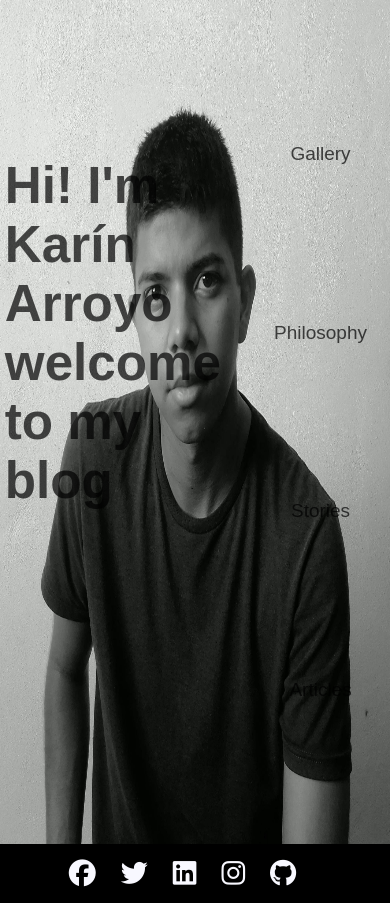
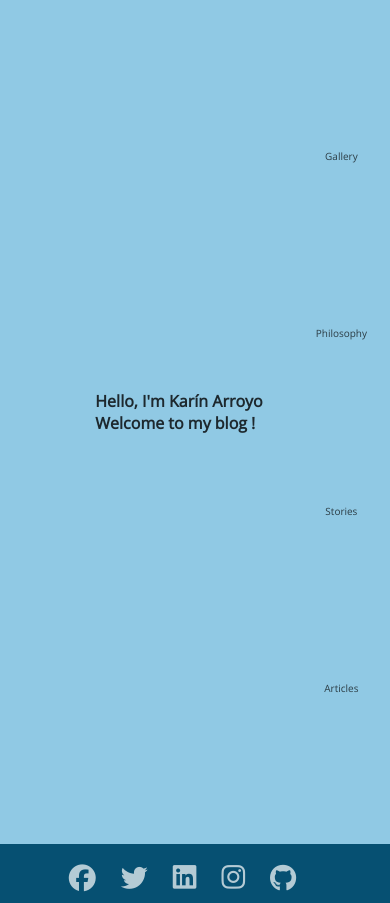
Before and after one commit to karin210/Mi_blog, a plain HTML site: page index.html in a window 390 px wide. Drawn offline with nearby package versions, Linux system fonts and the light colour scheme.

Commit message:
Home page text of media query break-point at max-width 600px modified

```diff
--- a/index.html
+++ b/index.html
@@ -4,16 +4,16 @@
 	<title>karin blog</title>
 	<link rel="stylesheet" type="text/css"
 	href="main.css">
-
-<meta charset="utf-8">
-<meta name="viewport" content="width=device-width, initial-scale=1.0">
+	<meta charset="utf-8">
+	<meta name="viewport" content="width=device-width, initial-scale=1.0">
+	<link rel="stylesheet" href="https://fonts.googleapis.com/css?family=Open+Sans">
 
 </head>
 <body class="base">
 	<div class="main">
-		<h1 id="main_welcome">Hi! I'm Karín Arroyo
+		<h1 id="main_welcome">Hello, I'm Karín Arroyo
 		<br>
-		 welcome to my blog</h1>
+		 Welcome to my blog !</h1>
 		<nav id="main_nav">
            	<a class="nav_a" href='Gallery.html'>Gallery</a>
             <a class="nav_a" href='Philosophy.html'>Philosophy</a>
--- a/main.css
+++ b/main.css
@@ -1,5 +1,5 @@
 html {
-	font-family: Open-Sans, sans-serif;
+	font-family: Open Sans, sans-serif;
 }
 
 .base {
@@ -8,7 +8,7 @@ html {
 	height: 100%;
 	margin: 0;
 	background-size: 100% 96%;
-	background-color: rgba(90, 200, 100, 16%);
+	background-color: #90C9E4;
 }
 
 .main {
@@ -19,9 +19,10 @@ html {
 }
 
 #main_welcome {
-	font-size: 3.2rem;
-	color: rgba(0, 0, 0, 70%);
+	font-size: 3rem;
+	color: rgba(0, 0, 0, 80%);
 	margin: 40% 10%;
+	font-weight: light;
 }
 
 #main_nav {
@@ -42,25 +43,26 @@ html {
 }
 
 .nav_a:hover {
-	background-color: black;
+	background-color: rgba(255, 255, 255, 70%);
 }
 
 .fa-brands {
-	font-size: 45px;
+	font-size: 30px;
+	margin-top: 20%;
 	margin-right: 35px;
-	color: ghostwhite;
+	color: rgba(255, 255, 255, 70%);
 }
 
 #footer {
 	display: flex;
 	justify-content: center;
-	background-color: black;
+	background-color: #065072;
 	height: 59px;
 	align-content: center;
 }
 
 .footer_a:visited {
-	color: ghostwhite;
+	color: #065072;
 }
 
 /*Gallery*/
@@ -319,14 +321,18 @@ figure:nth-of-type(7) {
 	.base {
 	display: flex;
 	flex-flow: column wrap;
-	background-image: url(photoBack_mobile.jpg);
 	height: auto;
 	margin: 0;
 
 	}
 
+	#main_welcome {
+	font-size: 1rem;
+	margin-top: 100%;
+}
+
 	.nav_a {
-		font-size: 19px;
+		font-size: 10px;
 		padding-right: 23px;
 	}
 
```
